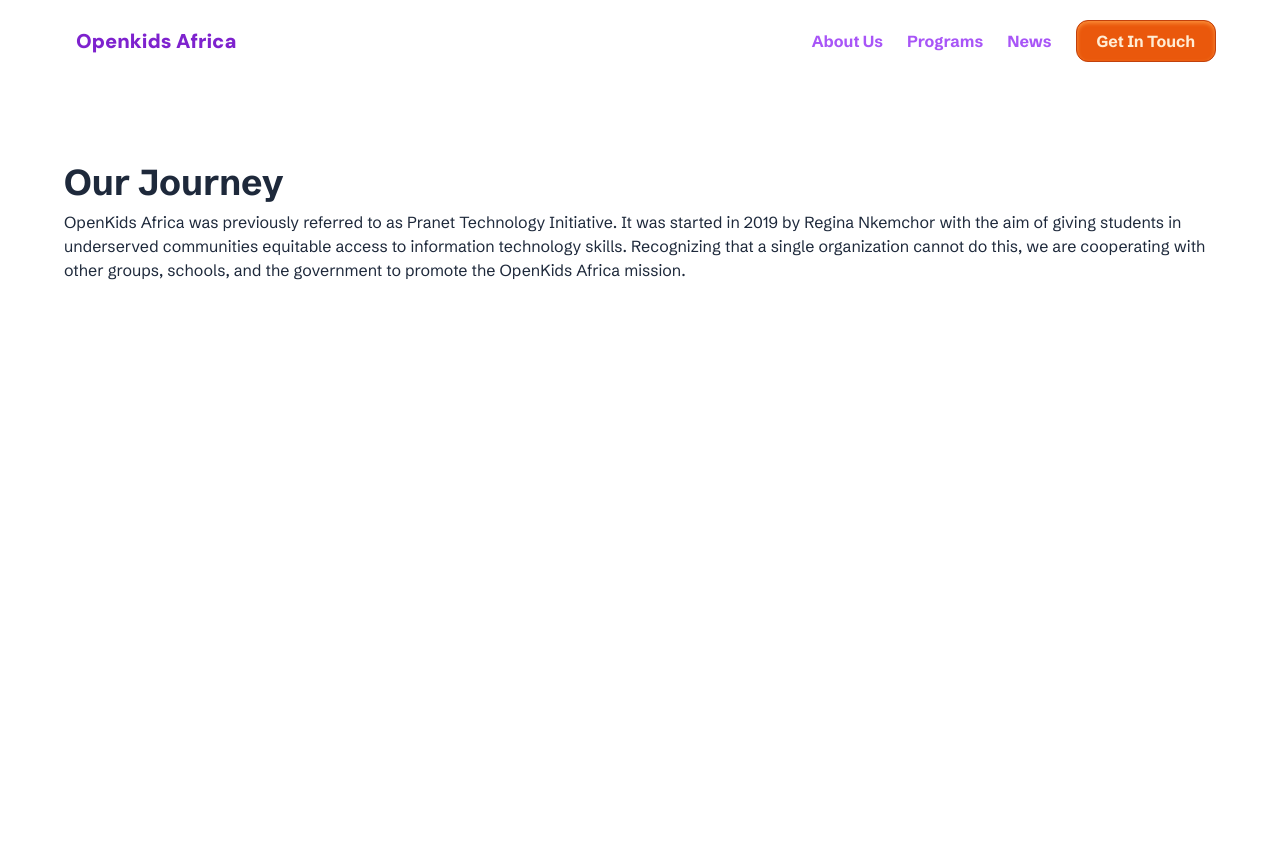
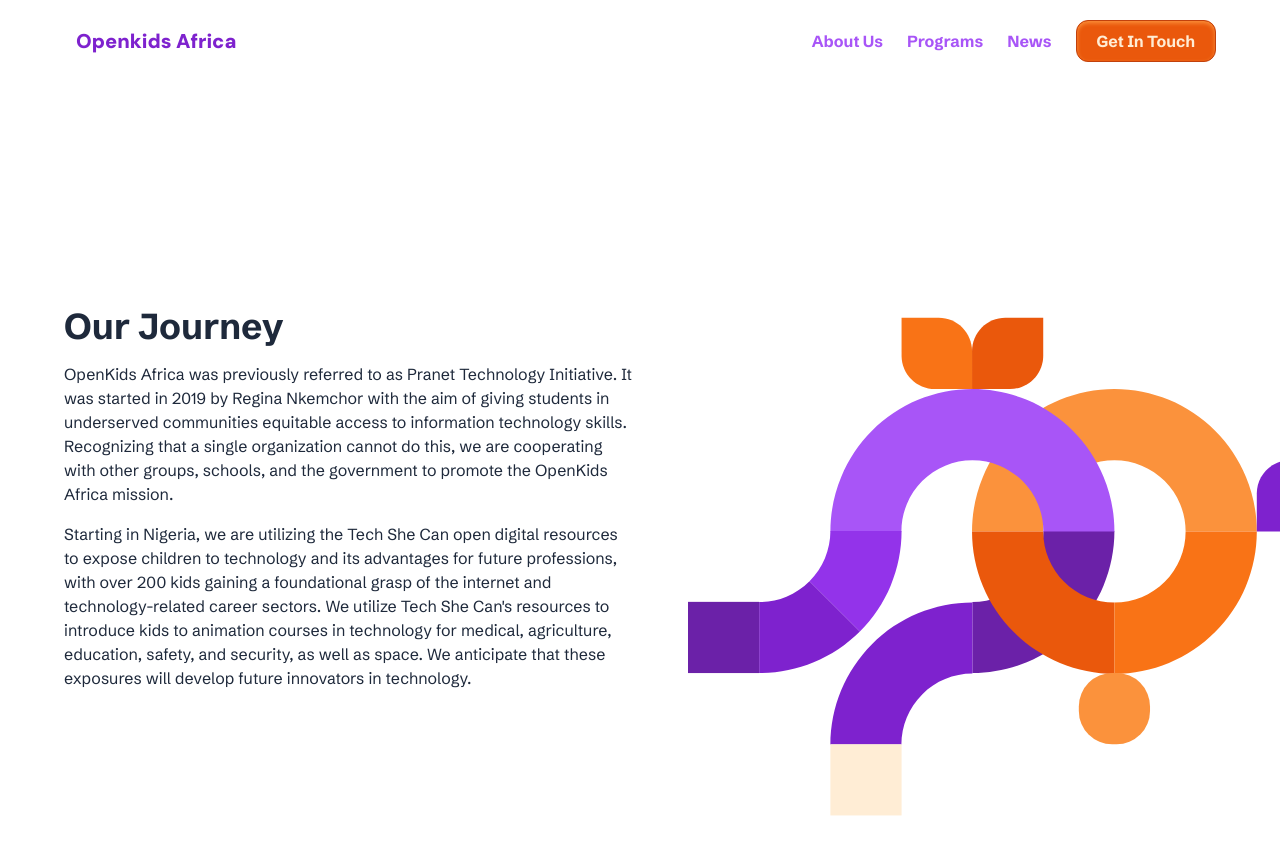
Before and after one commit to openkids-africa/openkidsafrica, a Nuxt app: page /about in a window 1280 px wide. Shown: the top 854 px of the page. Before the commit the page ends 800 px from the top, so only its background shows below. Built offline with nearby package versions, Linux system fonts and the light colour scheme.

Commit message:
updates: add about page illustration

```diff
--- /dev/null
+++ b/components/illustrations/Abstract1.vue
@@ -0,0 +1,64 @@
+<template>
+  <svg
+    width="863"
+    height="863"
+    viewBox="0 0 863 863"
+    fill="none"
+    xmlns="http://www.w3.org/2000/svg"
+  >
+    <g clip-path="url(#clip0_118_3)">
+      <path
+        d="M575 383.5C575 408.648 570.047 433.55 560.423 456.784C550.799 480.018 536.693 501.129 518.911 518.911C501.129 536.693 480.018 550.799 456.784 560.423C433.55 570.047 408.648 575 383.5 575L383.5 479.25C396.074 479.25 408.525 476.773 420.142 471.961C431.759 467.15 442.314 460.097 451.205 451.205C460.097 442.314 467.15 431.759 471.961 420.142C476.773 408.525 479.25 396.074 479.25 383.5L575 383.5Z"
+        fill="#6B21A8"
+      />
+      <path
+        d="M767 384C767 358.786 762.034 333.819 752.385 310.525C742.736 287.23 728.593 266.064 710.764 248.235C692.936 230.407 671.77 216.264 648.475 206.615C625.181 196.966 600.214 192 575 192C549.786 192 524.819 196.966 501.525 206.615C478.23 216.264 457.064 230.407 439.235 248.236C421.407 266.064 407.264 287.23 397.615 310.525C387.966 333.819 383 358.786 383 384L479 384C479 371.393 481.483 358.91 486.308 347.262C491.132 335.615 498.203 325.032 507.118 316.118C516.032 307.203 526.615 300.132 538.262 295.308C549.91 290.483 562.393 288 575 288C587.607 288 600.09 290.483 611.738 295.308C623.385 300.132 633.968 307.203 642.882 316.118C651.797 325.032 658.868 335.615 663.692 347.262C668.517 358.91 671 371.393 671 384H767Z"
+        fill="#FB923C"
+      />
+      <path
+        d="M383 384C383 409.214 387.966 434.181 397.615 457.475C407.264 480.77 421.407 501.936 439.235 519.764C457.064 537.593 478.23 551.736 501.525 561.385C524.819 571.034 549.786 576 575 576L575 480C562.393 480 549.91 477.517 538.262 472.692C526.615 467.868 516.032 460.797 507.118 451.882C498.203 442.968 491.132 432.385 486.308 420.738C481.483 409.09 479 396.607 479 384L383 384Z"
+        fill="#EA580C"
+      />
+      <path
+        d="M383.5 480C332.711 480 284.002 500.176 248.089 536.089C212.176 572.002 192 620.711 192 671.5L287.75 671.5C287.75 646.106 297.838 621.751 315.795 603.795C333.751 585.838 358.106 575.75 383.5 575.75L383.5 480Z"
+        fill="#7E22CE"
+      />
+      <path
+        d="M767 384C767 409.214 762.034 434.181 752.385 457.475C742.736 480.77 728.593 501.936 710.765 519.764C692.936 537.593 671.77 551.736 648.475 561.385C625.181 571.034 600.214 576 575 576L575 480C587.607 480 600.09 477.517 611.738 472.692C623.385 467.868 633.968 460.797 642.882 451.882C651.797 442.968 658.868 432.385 663.692 420.738C668.517 409.09 671 396.607 671 384L767 384Z"
+        fill="#F97316"
+      />
+      <path
+        d="M575 384C575 358.786 570.047 333.819 560.423 310.525C550.799 287.23 536.693 266.064 518.911 248.235C501.129 230.407 480.018 216.264 456.784 206.615C433.55 196.966 408.648 192 383.5 192C358.352 192 333.45 196.966 310.216 206.615C286.982 216.264 265.871 230.407 248.089 248.236C230.307 266.064 216.201 287.23 206.577 310.525C196.953 333.819 192 358.786 192 384L287.75 384C287.75 371.393 290.227 358.91 295.039 347.262C299.85 335.615 306.903 325.032 315.795 316.118C324.686 307.203 335.241 300.132 346.858 295.308C358.475 290.483 370.926 288 383.5 288C396.074 288 408.525 290.483 420.142 295.308C431.759 300.132 442.314 307.203 451.205 316.118C460.097 325.032 467.15 335.615 471.961 347.262C476.773 358.91 479.25 371.393 479.25 384H575Z"
+        fill="#A855F7"
+      />
+      <path
+        d="M96 575C121.214 575 146.181 570.047 169.475 560.423C192.77 550.799 213.936 536.693 231.765 518.911L163.882 451.205C154.968 460.097 144.385 467.15 132.738 471.961C121.09 476.773 108.607 479.25 96 479.25L96 575Z"
+        fill="#7E22CE"
+      />
+      <path
+        d="M231.765 518.911C249.593 501.129 263.736 480.018 273.385 456.784C283.034 433.55 288 408.648 288 383.5L192 383.5C192 396.074 189.517 408.525 184.692 420.142C179.868 431.759 172.797 442.314 163.882 451.205L231.765 518.911Z"
+        fill="#9333EA"
+      />
+      <rect x="192" y="671" width="96" height="96" fill="#FFEDD5" />
+      <rect y="479" width="96" height="96" fill="#6B21A8" />
+      <rect x="527" y="575" width="96" height="96" rx="45" fill="#FB923C" />
+      <path
+        d="M767 333C767 308.147 787.147 288 812 288H863V339C863 363.853 842.853 384 818 384H767V333Z"
+        fill="#7E22CE"
+      />
+      <path
+        d="M383 141C383 116.147 403.147 96 428 96H479V147C479 171.853 458.853 192 434 192H383V141Z"
+        fill="#EA580C"
+      />
+      <path
+        d="M383 141C383 116.147 362.853 96 338 96H288V147C288 171.853 308.147 192 333 192H383V141Z"
+        fill="#F97316"
+      />
+    </g>
+    <defs>
+      <clipPath id="clip0_118_3">
+        <rect width="863" height="863" fill="white" />
+      </clipPath>
+    </defs>
+  </svg>
+</template>
--- a/pages/about.vue
+++ b/pages/about.vue
@@ -56,9 +56,12 @@ lightText.value = false;
         <h1 class="page-header__caption">
           {{ aboutContent.heroSection.title }}
         </h1>
-        <p class="page-header__subtext">
-          {{ aboutContent.heroSection.text[0] }}
+        <p v-for="(text, i) in aboutContent.heroSection.text" :key="i"  class="page-header__subtext">
+          {{ text }}
         </p>
+      </div>
+      <div class="page-header__media-cont img-cont">
+        <IllustrationsAbstract1 class="abstract-illustration" />
       </div>
     </div>
   </header>
@@ -73,19 +76,30 @@ lightText.value = false;
   </section> -->
 </template>
 <style scoped>
+.page-header {
+  @apply relative  overflow-x-clip;
+}
 .page-header > .wrapper {
-  @apply relative flex items-center justify-between;
+  @apply flex h-full items-center justify-between gap-4;
 }
 
-.page-header:has(.page-header__img-cont) {
+.page-header > .wrapper:has(.page-header__media-cont) {
   @apply flex-col-reverse lg:flex-row;
 }
 
 .page-header__text-cont {
-  @apply flex flex-col gap-2;
+  @apply lg:min-h-[42rem] justify-center flex lg:flex-1 flex-col gap-4;
 }
 
 .page-header__caption {
   @apply text-4xl font-bold;
 }
+
+.page-header__media-cont {
+  @apply w-full lg:flex-1;
+}
+
+.abstract-illustration {
+  @apply w-full h-96 lg:absolute 2xl:left-1/2 2xl:w-2/5 lg:-right-[3.75%] lg:top-1/2  lg:m-0 lg:h-[110%] lg:w-1/2 lg:-translate-y-[42.5%];
+}
 </style>
```
